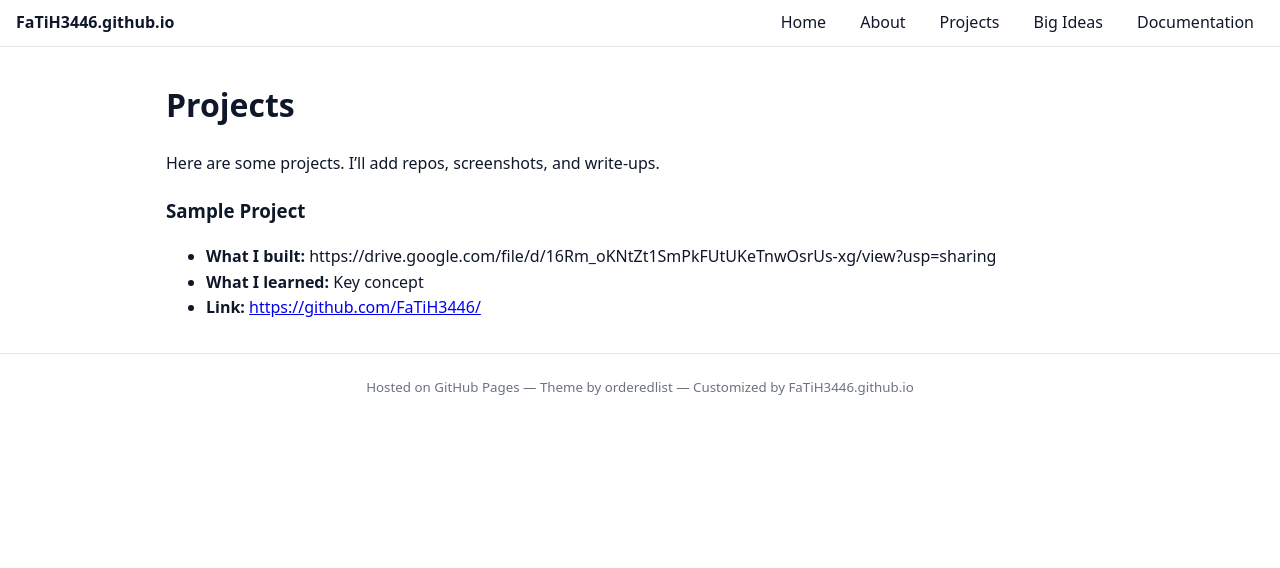
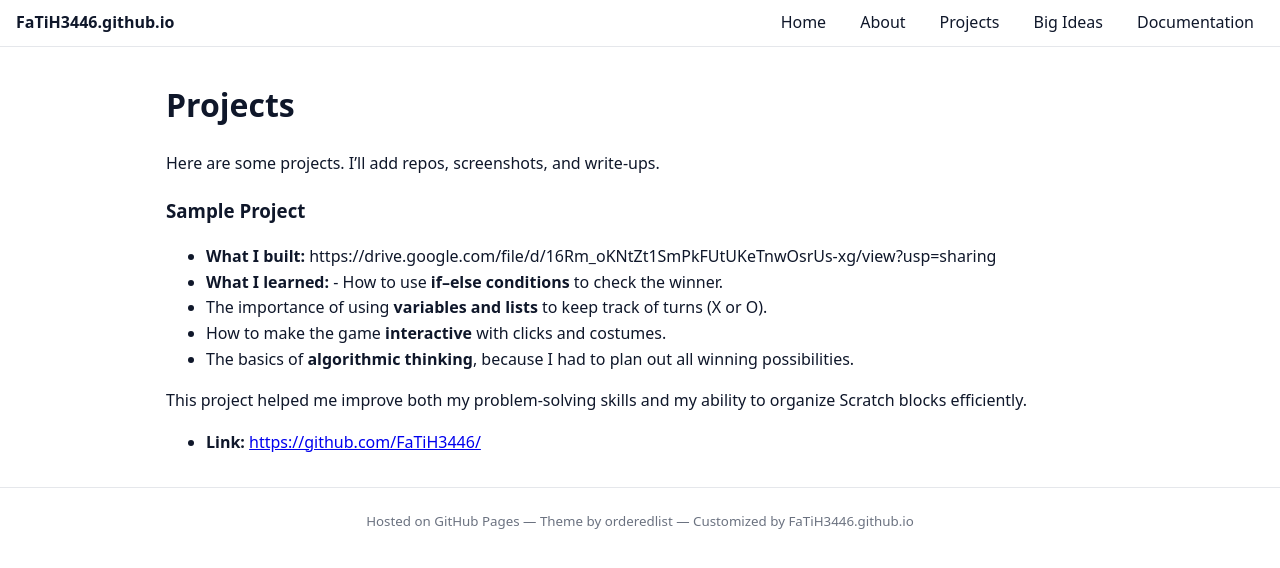
Before and after one commit to FaTiH3446/FaTiH3446.github.io, a Jekyll site: the page built from project.md, in a window 1280 px wide. Shown: the top 568 px of the page. Built offline with Jekyll 4.4.1, drawn with Linux system fonts in a browser that asks for light colours.

Commit message:
Update project.md

```diff
--- a/project.md
+++ b/project.md
@@ -8,5 +8,10 @@ Here are some projects. I’ll add repos, screenshots, and write-ups.
 
 ### Sample Project
 - **What I built:** https://drive.google.com/file/d/16Rm_oKNtZt1SmPkFUtUKeTnwOsrUs-xg/view?usp=sharing
-- **What I learned:** Key concept
+- **What I learned:** - How to use **if–else conditions** to check the winner.
+- The importance of using **variables and lists** to keep track of turns (X or O).
+- How to make the game **interactive** with clicks and costumes.
+- The basics of **algorithmic thinking**, because I had to plan out all winning possibilities.
+
+This project helped me improve both my problem-solving skills and my ability to organize Scratch blocks efficiently.
 - **Link:** <https://github.com/FaTiH3446/>
```
